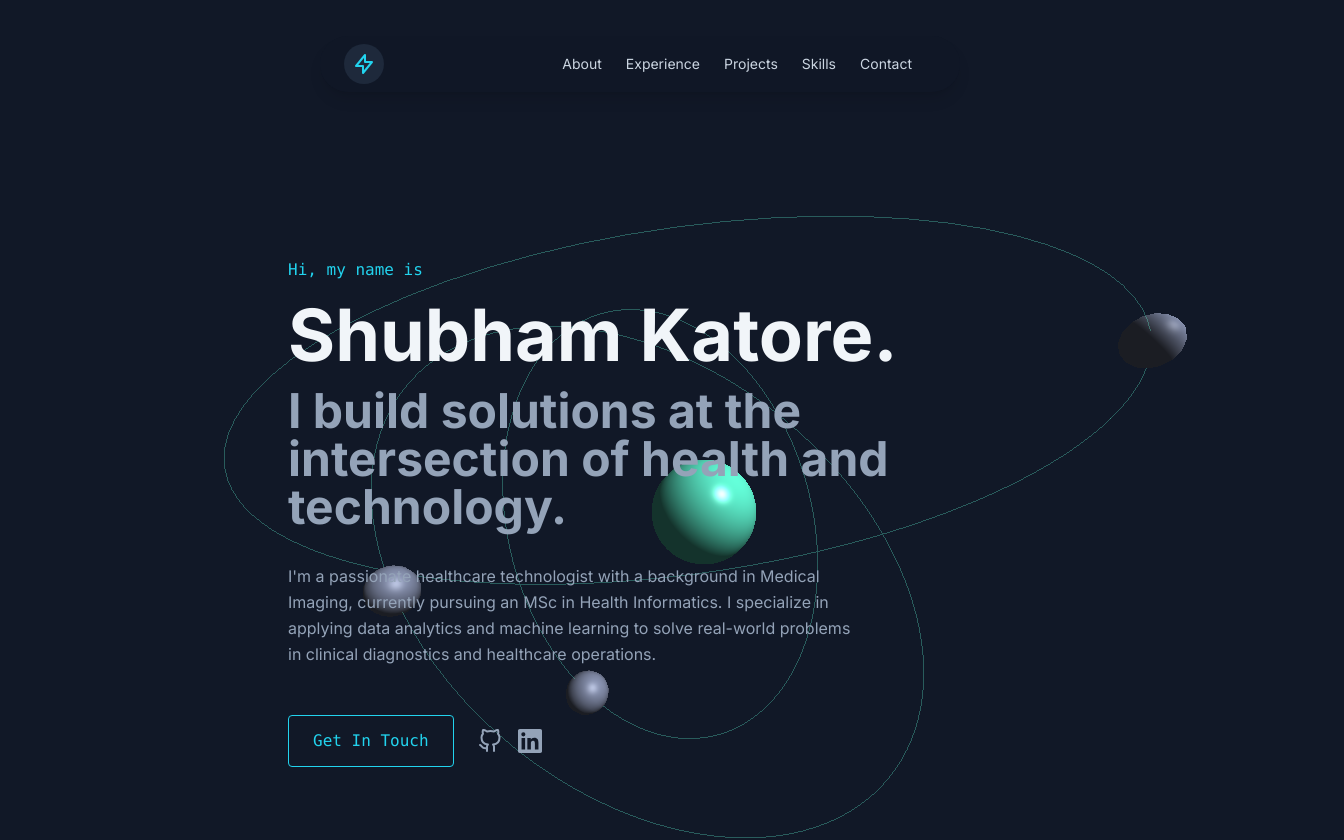
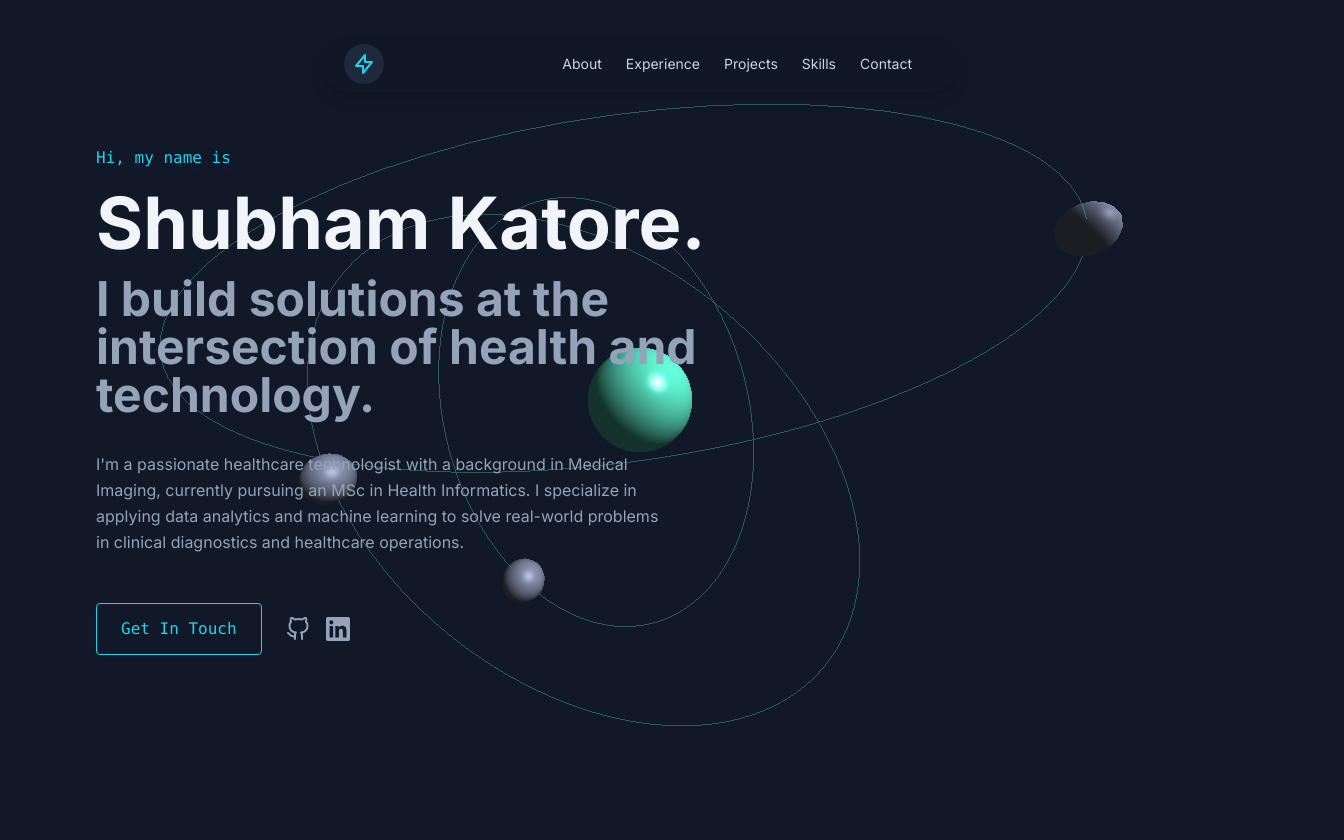
Before and after one commit to shubham12-bit896/shubham12-bit896.github.io, a plain HTML site: page index.html in a window 1280 px wide. Shown: the top 840 px of the page, 1344 px wide, since content can reach past the window. Drawn offline with nearby package versions, Linux system fonts and the light colour scheme; animation ran at ten frames a second.

Commit message:
Add files via upload

```diff
--- a/index.html
+++ b/index.html
@@ -59,7 +59,7 @@
         }
     </style>
 </head>
-<body class="leading-relaxed pt-28">
+<body class="leading-relaxed">
 
     <!-- Header / Nav -->
      <header id="navbar" class="fixed top-0 left-0 right-0 z-50 md:top-6 md:left-1/2 md:-translate-x-1/2 md:w-auto">
@@ -82,6 +82,9 @@
         </div>
         <!-- Mobile Menu -->
         <div id="mobile-menu" class="hidden md:hidden fixed top-0 left-0 w-full h-screen bg-[#111827] flex flex-col items-center justify-center space-y-8 text-xl">
+            <button id="mobile-menu-close-button" class="absolute top-8 right-8 text-slate-300 hover:text-cyan-400">
+                <svg class="w-8 h-8" fill="none" stroke="currentColor" viewBox="0 0 24 24" xmlns="http://www.w3.org/2000/svg"><path stroke-linecap="round" stroke-linejoin="round" stroke-width="2" d="M6 18L18 6M6 6l12 12"></path></svg>
+            </button>
             <a href="#about" class="mobile-link text-slate-300">About</a>
             <a href="#experience" class="mobile-link text-slate-300">Experience</a>
             <a href="#projects" class="mobile-link text-slate-300">Projects</a>
@@ -90,11 +93,11 @@
         </div>
     </header>
 
-    <main class="max-w-6xl mx-auto px-6 md:px-8">
-        <!-- Hero Section -->
-        <section id="hero" class="relative min-h-screen flex items-center justify-center text-center md:text-left -mx-6 md:-mx-8">
-             <canvas id="hero-canvas"></canvas>
-            <div class="hero-content max-w-3xl px-6 md:px-8">
+    <!-- Hero Section -->
+    <section id="hero" class="relative min-h-screen flex items-center justify-center">
+        <canvas id="hero-canvas"></canvas>
+        <div class="hero-content max-w-6xl w-full px-6 md:px-8 text-center md:text-left">
+            <div class="max-w-3xl">
                 <p class="font-mono mb-4 text-cyan-400">Hi, my name is</p>
                 <h1 class="text-4xl sm:text-6xl lg:text-7xl font-bold text-slate-100 mb-4">Shubham Katore.</h1>
                 <h2 class="text-3xl sm:text-4xl lg:text-5xl font-bold text-slate-400 mb-8">I build solutions at the intersection of health and technology.</h2>
@@ -115,8 +118,10 @@
                     </div>
                 </div>
             </div>
-        </section>
+        </div>
+    </section>
 
+    <main class="max-w-6xl mx-auto px-6 md:px-8">
         <!-- About Me Section -->
         <section id="about" class="py-24 lg:py-32 reveal">
             <h2 class="text-3xl font-bold mb-8 flex items-center text-slate-200">
```
